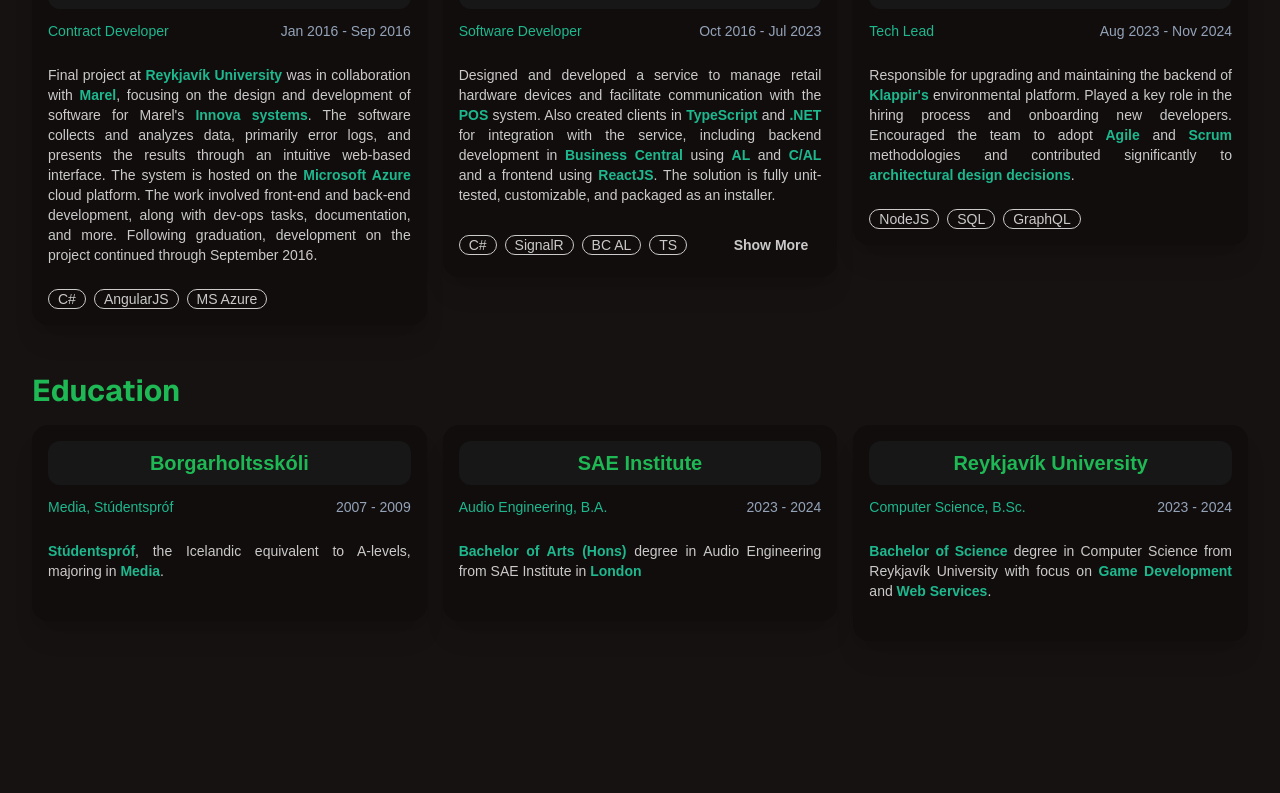
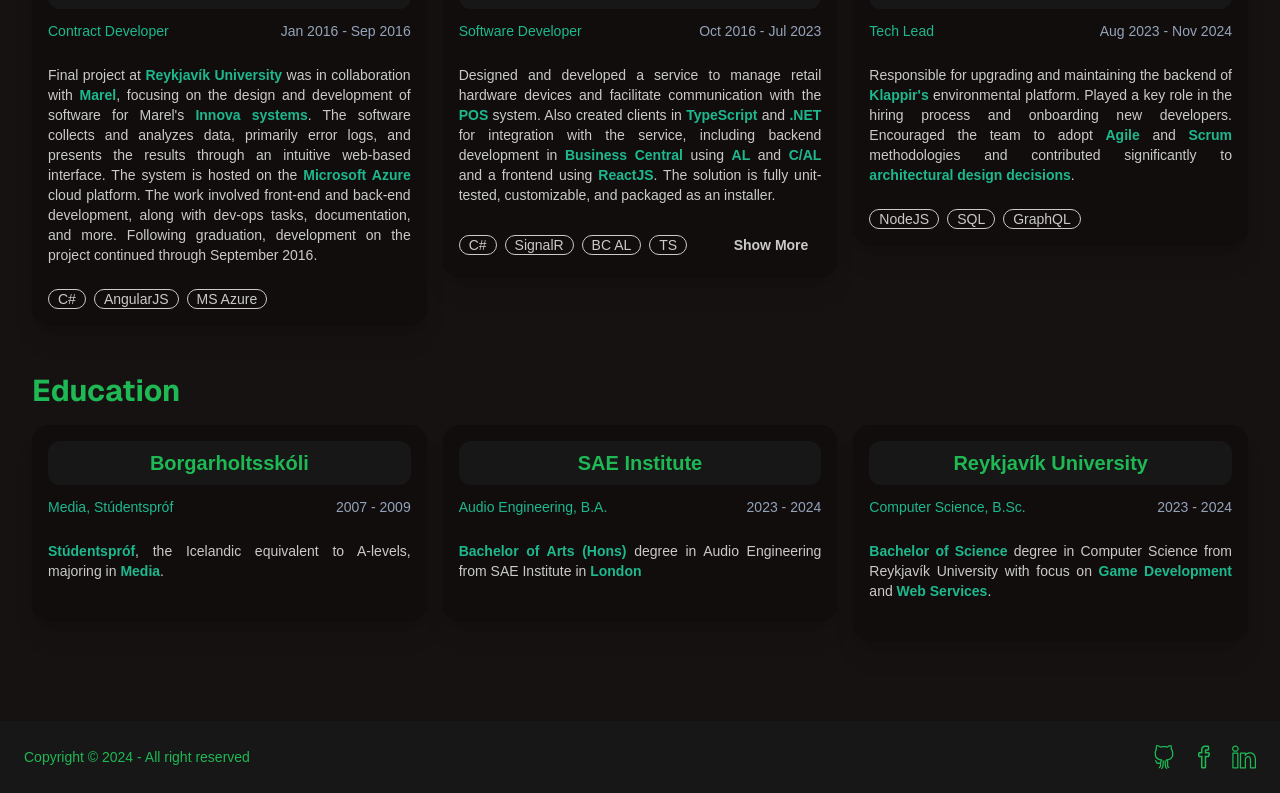
Before and after one commit to Palli-Moon/portfolio, a Next.js app: page / in a window 1280 px wide. Shown: the part 1147-1940 px from the top of the page. Before the commit the page ends 1868 px from the top, so only its background shows below. Built offline with nearby package versions, Linux system fonts and the light colour scheme.

Commit message:
Add footer

```diff
--- a/src/app/layout.tsx
+++ b/src/app/layout.tsx
@@ -2,7 +2,7 @@
 import localFont from 'next/font/local';
 import './globals.css';
 // import Navbar from '@/components/ui/navbar';
-// import Footer from '@/components/ui/footer';
+import Footer from '@/components/ui/footer';
 
 const geistSans = localFont({
   src: './fonts/GeistVF.woff',
@@ -30,7 +30,9 @@
       <body className={`${geistSans.variable} ${geistMono.variable} antialiased`}>
         <header>{/* <Navbar /> */}</header>
         {children}
-        <footer>{/* <Footer /> */}</footer>
+        <footer>
+          <Footer />
+        </footer>
       </body>
     </html>
   );
--- a/src/components/ui/footer.tsx
+++ b/src/components/ui/footer.tsx
@@ -1,27 +1,22 @@
+import { SlSocialGithub, SlSocialFacebook, SlSocialLinkedin } from 'react-icons/sl';
+
 export default function Footer() {
+  const size = 24;
+
   return (
-    <footer className='footer bg-neutral-900 text-neutral-content items-center p-4'>
+    <footer className='footer bg-neutral-900  items-center p-6 text-primary'>
       <aside className='grid-flow-col items-center'>
-        <svg width='36' height='36' viewBox='0 0 24 24' xmlns='http://www.w3.org/2000/svg' fillRule='evenodd' clipRule='evenodd' className='fill-current'>
-          <path d='M22.672 15.226l-2.432.811.841 2.515c.33 1.019-.209 2.127-1.23 2.456-1.15.325-2.148-.321-2.463-1.226l-.84-2.518-5.013 1.677.84 2.517c.391 1.203-.434 2.542-1.831 2.542-.88 0-1.601-.564-1.86-1.314l-.842-2.516-2.431.809c-1.135.328-2.145-.317-2.463-1.229-.329-1.018.211-2.127 1.231-2.456l2.432-.809-1.621-4.823-2.432.808c-1.355.384-2.558-.59-2.558-1.839 0-.817.509-1.582 1.327-1.846l2.433-.809-.842-2.515c-.33-1.02.211-2.129 1.232-2.458 1.02-.329 2.13.209 2.461 1.229l.842 2.515 5.011-1.677-.839-2.517c-.403-1.238.484-2.553 1.843-2.553.819 0 1.585.509 1.85 1.326l.841 2.517 2.431-.81c1.02-.33 2.131.211 2.461 1.229.332 1.018-.21 2.126-1.23 2.456l-2.433.809 1.622 4.823 2.433-.809c1.242-.401 2.557.484 2.557 1.838 0 .819-.51 1.583-1.328 1.847m-8.992-6.428l-5.01 1.675 1.619 4.828 5.011-1.674-1.62-4.829z'></path>
-        </svg>
         <p>Copyright © {new Date().getFullYear()} - All right reserved</p>
       </aside>
       <nav className='grid-flow-col gap-4 md:place-self-center md:justify-self-end'>
-        <a>
-          <svg xmlns='http://www.w3.org/2000/svg' width='24' height='24' viewBox='0 0 24 24' className='fill-current'>
-            <path d='M24 4.557c-.883.392-1.832.656-2.828.775 1.017-.609 1.798-1.574 2.165-2.724-.951.564-2.005.974-3.127 1.195-.897-.957-2.178-1.555-3.594-1.555-3.179 0-5.515 2.966-4.797 6.045-4.091-.205-7.719-2.165-10.148-5.144-1.29 2.213-.669 5.108 1.523 6.574-.806-.026-1.566-.247-2.229-.616-.054 2.281 1.581 4.415 3.949 4.89-.693.188-1.452.232-2.224.084.626 1.956 2.444 3.379 4.6 3.419-2.07 1.623-4.678 2.348-7.29 2.04 2.179 1.397 4.768 2.212 7.548 2.212 9.142 0 14.307-7.721 13.995-14.646.962-.695 1.797-1.562 2.457-2.549z'></path>
-          </svg>
+        <a href='https://github.com/Palli-Moon'>
+          <SlSocialGithub size={size} />
         </a>
-        <a>
-          <svg xmlns='http://www.w3.org/2000/svg' width='24' height='24' viewBox='0 0 24 24' className='fill-current'>
-            <path d='M19.615 3.184c-3.604-.246-11.631-.245-15.23 0-3.897.266-4.356 2.62-4.385 8.816.029 6.185.484 8.549 4.385 8.816 3.6.245 11.626.246 15.23 0 3.897-.266 4.356-2.62 4.385-8.816-.029-6.185-.484-8.549-4.385-8.816zm-10.615 12.816v-8l8 3.993-8 4.007z'></path>
-          </svg>
+        <a href='https://www.facebook.com/pallimoon/'>
+          <SlSocialFacebook size={size} />
         </a>
-        <a>
-          <svg xmlns='http://www.w3.org/2000/svg' width='24' height='24' viewBox='0 0 24 24' className='fill-current'>
-            <path d='M9 8h-3v4h3v12h5v-12h3.642l.358-4h-4v-1.667c0-.955.192-1.333 1.115-1.333h2.885v-5h-3.808c-3.596 0-5.192 1.583-5.192 4.615v3.385z'></path>
-          </svg>
+        <a href='https://www.linkedin.com/in/gunnarpall/'>
+          <SlSocialLinkedin size={size} />
         </a>
       </nav>
     </footer>
```
